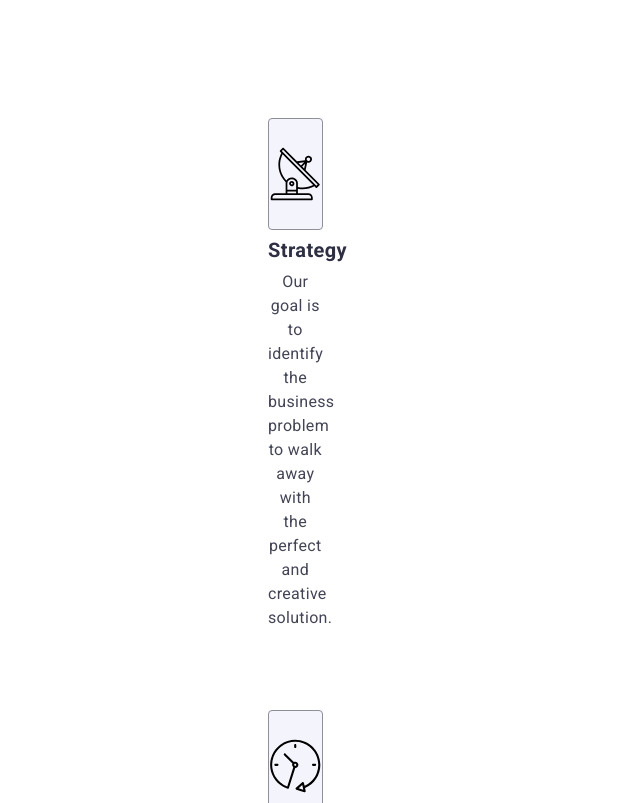
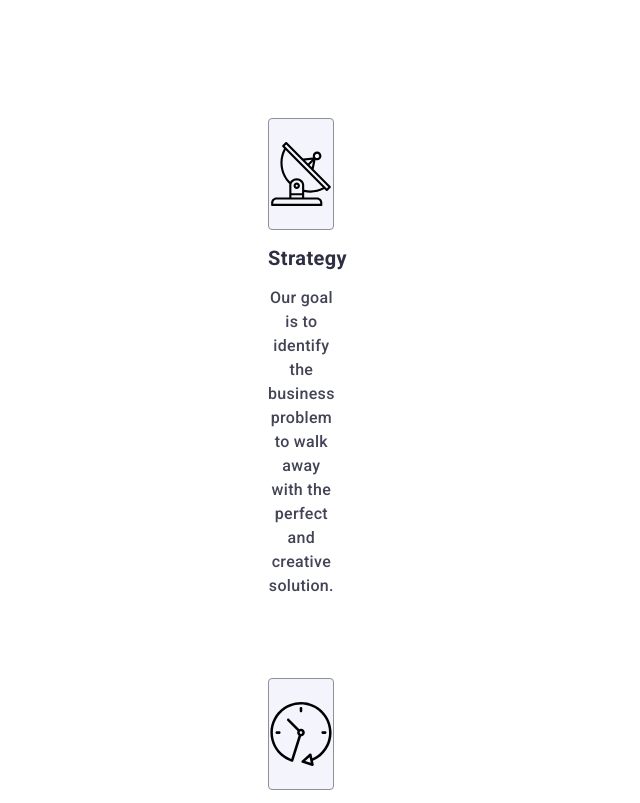
Before and after one commit to Slavik756/goit-markup-hw-06, a plain HTML site: page index.html in a window 1280 px wide. Shown: the part 606-1409 px from the top of the page, without its empty margins (227-867 px from the left). Drawn offline with nearby package versions, Linux system fonts and the light colour scheme; files whose address does not match are found by name.

Commit message:
add index file

```diff
--- a/css/styles.css
+++ b/css/styles.css
@@ -198,29 +198,30 @@ img {
 }
 
 .content-main {
-    width: calc((100% - 72px) / 4);
-
+    display: flex;
+        align-items: flex-start;
+        justify-content: flex-start;
+        flex-direction: column;
+        gap: 8px;
+        width: 288px;
 }
 
 .content-subtitle {
     font-weight: 700;
         font-size: 36px;
-    line-height: 1.2;
+        line-height: 1.11111;
         letter-spacing: 0.02em;
+        text-align: center;
         color: #2e2f42;
-    font-weight: bold;
-    text-align: center;
-    margin-bottom: 8px;
 }
 
 
 .content-info {
+    font-weight: 500;
         font-size: 16px;
         line-height: 1.5;
         letter-spacing: 0.02em;
         color: #434455;
-    text-align: center;
-    margin-bottom: 8px;
 }
 
 .social-list-item {
@@ -882,6 +883,10 @@ img {
         row-gap: 48px;
 
         }
+        .content-main {
+            width: calc((100% - 72px) / 4);
+
+        }
         .content-subtitle {
             font-weight: 500;
             font-size: 20px;
@@ -889,6 +894,14 @@ img {
             letter-spacing: 0.02em;
             color: #2e2f42;
             font-weight: bold;
+            text-align: center;
+            margin-bottom: 8px;
+        }
+                .content-info {
+                    font-size: 16px;
+                    line-height: 1.5;
+                    letter-spacing: 0.02em;
+                    color: #434455;
                     text-align: center;
                     margin-bottom: 8px;
                 }
@@ -906,6 +919,14 @@ img {
         background-color: #FFFFFF;
         background-image: image-set(url('teamcard2@2x 1x') 1x,
         url('teamcard2@2x 1x') 2x);
+    }
+        .content-info {
+            font-size: 16px;
+            line-height: 1.5;
+            letter-spacing: 0.02em;
+            color: #434455;
+            text-align: center;
+            margin-bottom: 8px;
         }
         .content-list-title {
         background-color: #FFFFFF;
@@ -996,6 +1017,9 @@ img {
         border: 1px solid #8e8f99;
         margin-bottom: 8px;
         }
+        .content-main {
+            width: calc((100% - 72px) / 4);
+        }
         .content-subtitle {
         font-weight: 500;
         font-size: 20px;
```
Lines whose indentation alone changed are shown as unchanged.
